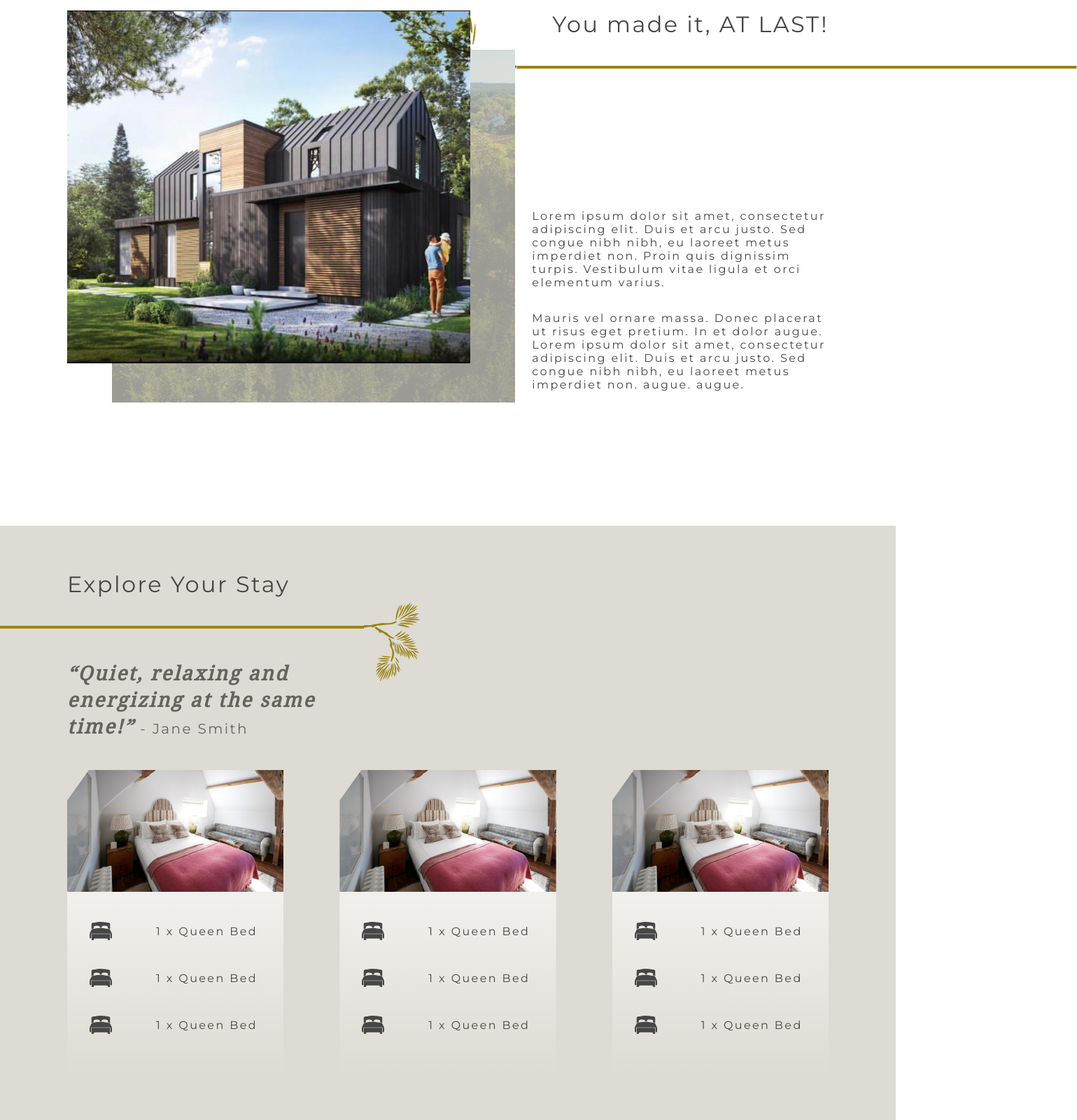
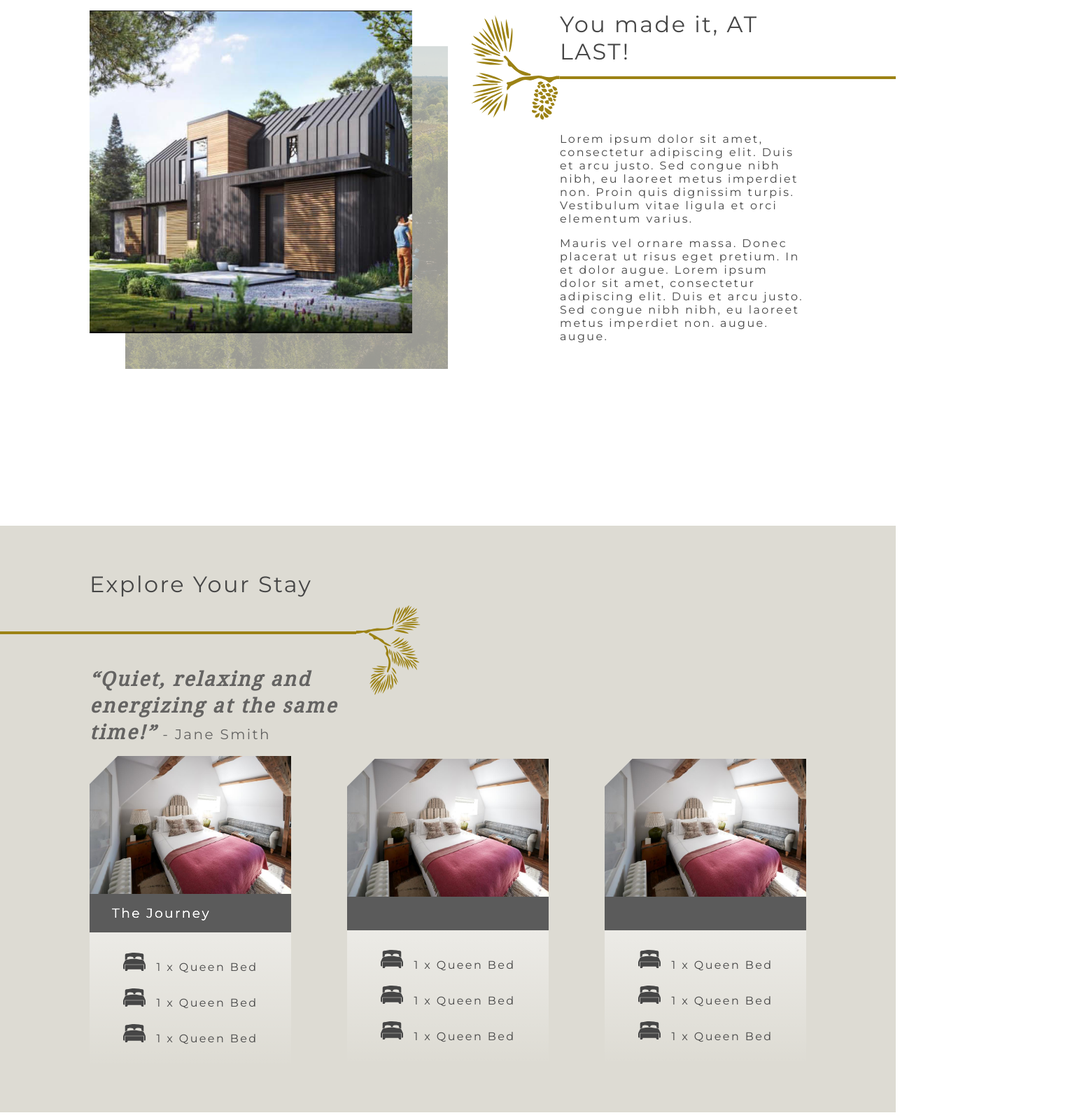
Before and after one commit to Jam52/innatlast, a React (Create React App) app: page / in a window 1280 px wide. Shown: the part 849-2449 px from the top of the page at 70% size, 1539 px wide, since content can reach past the window. Built offline with nearby package versions, Linux system fonts and the light colour scheme.

Commit message:
fix room card

```diff
--- a/src/components/Divider.js
+++ b/src/components/Divider.js
@@ -12,30 +12,24 @@ const Divider = (props) => {
 const Wrapper = styled.div`
   grid-area: divider;
   position: relative;
-  margin: 2.5rem 0 0 0;
-  width: 100%;
-  transform: ${({ left }) =>
-    left ? ' translateY(-49.5%) scaleX(-1) translateX(5%)' : ''};
+  width: 90%;
+  transform: ${({ left }) => (left ? ' translateY(-49.5%) scaleX(-1) ' : '')};
   &::before {
     content: '';
     position: absolute;
     right: 0;
     height: 3.5px;
-    width: 50rem;
+    width: 100vw;
     background-color: var(--accent);
   }
   img {
-    width: 5rem;
+    width: 16vmin;
     position: absolute;
     transform: translateY(-49.5%);
-    right: -5rem;
+    right: -16vmin;
   }
 
-  @media (min-width: 786px) {
-    img {
-      width: 7rem;
-      right: -7rem;
-    }
+  @media (min-width: 850px) {
   }
 `;
 
--- a/src/components/LargeImageContainer.js
+++ b/src/components/LargeImageContainer.js
@@ -25,11 +25,8 @@ const LargeImageContainer = ({ imageOne, imageTwo }) => {
 
 const Wrapper = styled.div`
   position: relative;
-  height: 70vh;
-  width: 80vh;
-  max-width: 80vw;
-  max-height: 80vw;
-  grid-area: image;
+  height: 100%;
+  width: 100%;
 
   .image-one {
     position: absolute;
--- a/src/components/Overview.js
+++ b/src/components/Overview.js
@@ -6,16 +6,17 @@ const Overview = (props) => {
   return (
     <div className="section container">
       <Wrapper>
-        <div className="heading align">
-          <h1 className="header para">You made it, AT LAST!</h1>
+        <div className="header align flow">
+          <h1 className="para">You made it, AT LAST!</h1>
           <Divider left />
         </div>
-
-        <LargeImageContainer
-          imageOne={props.imageOne}
-          imageTwo={props.imageTwo}
-        />
-        <div className="paragraph align">{props.children}</div>
+        <div className="image">
+          <LargeImageContainer
+            imageOne={props.imageOne}
+            imageTwo={props.imageTwo}
+          />
+        </div>
+        <div className="paragraph align flow">{props.children}</div>
       </Wrapper>
     </div>
   );
@@ -24,19 +25,19 @@ const Overview = (props) => {
 const Wrapper = styled.section`
   display: grid;
   grid-template-columns: 1fr;
-  grid-template-rows: repeat(4, auto);
+  grid-template-rows: auto 80vmin auto;
   grid-template-areas:
     'header'
-    'divider'
     'image'
     'para';
-  row-gap: 3rem;
+  row-gap: 5rem;
 
-  .align {
-    display: flex;
-    flex-direction: column;
-    align-items: flex-end;
+  .image {
+    grid-area: image;
+    width: 80vw;
+    height: 80vw;
   }
+
   .paragraph {
     grid-area: para;
   }
@@ -44,15 +45,29 @@ const Wrapper = styled.section`
     grid-area: header;
   }
 
-  @media (min-width: 786px) {
-    grid-template-columns: 1fr 1fr;
-    grid-template-rows: auto auto auto;
+  .align {
+    margin-left: 15vw;
+  }
+
+  @media (min-width: 550px) {
+    row-gap: 7rem;
+  }
+
+  @media (min-width: 850px) {
+    grid-template-columns: 1fr auto;
+    grid-template-rows: auto 1fr;
     grid-template-areas:
       'image header'
-      'image divider'
       'image para';
-    row-gap: 1.5rem;
-    column-gap: 1rem;
+    column-gap: 20vmin;
+    row-gap: 5rem;
+    .align {
+      margin-left: 0;
+    }
+    .image {
+      width: 40vw;
+      height: 40vw;
+    }
   }
 `;
 
--- a/src/components/RoomCard.js
+++ b/src/components/RoomCard.js
@@ -3,12 +3,16 @@ import styled from 'styled-components';
 const RoomCard = (props) => {
   return (
     <Wrapper>
-      <img src={`/images/${props.image.src}`} alt={props.image.alt}></img>
-      <h3>{props.title}</h3>
-      <div className="details flow flow--md">
+      <img
+        className="image"
+        src={`/images/${props.image.src}`}
+        alt={props.image.alt}
+      ></img>
+      <h3 className="bg-dark">{props.title}</h3>
+      <div className="details flow">
         {props.details.map((detail, index) => {
           return (
-            <div key={index} className="detail space">
+            <div key={index} className="details-item space">
               <img src={`/images/${detail.src}`} alt={detail.alt} />
               <p>{detail.text}</p>
             </div>
@@ -20,26 +24,52 @@ const RoomCard = (props) => {
 };
 
 const Wrapper = styled.article`
-  clip-path: polygon(10% 0%, 100% 0%, 100% 100%, 0% 100%, 0% 10%);
+  clip-path: polygon(5vh 0%, 100% 0%, 100% 100%, 0% 100%, 0% 5vh);
   width: 100%;
+  max-width: 20rem;
+  margin: auto;
   background: var(--gradient-white);
-  transition: all 0.3s;
+  transition: all 1s;
+  display: flex;
+  flex-direction: column;
+  align-items: center;
+  cursor: pointer;
+
   &:hover {
-    box-shadow: var(--box-shadow);
+    box-shadow: 5px 10px #888888;
     background: white;
+
+    h3 {
+      filter: brightness(1);
+    }
+
+    .image {
+    }
   }
 
-  img {
+  h3 {
+    width: 100%;
+    transition: all 1s;
+    min-height: 3rem;
+    margin: 0;
+    padding: 1rem 2rem;
+    filter: brightness(1.3);
+  }
+
+  .image {
     height: 40%;
     width: 100%;
     object-fit: cover;
   }
 
-  .detail {
-    margin: 0.5rem 2rem;
+  .details {
+    padding: 1.5rem 1rem 2rem 1rem;
+  }
+
+  .details-item {
     flex-direction: row;
     align-items: center;
-    max-width: 15rem;
+    justify-content: center;
     img {
       width: 2rem;
     }
--- a/src/components/nav/NavBar.js
+++ b/src/components/nav/NavBar.js
@@ -67,7 +67,6 @@ const Navbar = (props) => {
 
 const NavWrapper = styled.nav`
   position: relative;
-  width: 70vw;
   padding: 2rem 0;
   transition: all 0.3s;
   height: ${({ isOpen }) => (isOpen ? '100vh' : '6.5rem')};
--- a/src/index.css
+++ b/src/index.css
@@ -33,7 +33,11 @@ body {
   letter-spacing: 0.15rem;
   -webkit-font-smoothing: antialiased;
   -moz-osx-font-smoothing: grayscale;
+  overflow-x: hidden;
+}
 
+html {
+  overflow-x: hidden;
 }
 
 
@@ -41,11 +45,15 @@ body {
 
 p, h1, h2, h3, h4, h5, h6 {
   color: var(--dark);
+  margin: 0;
 }
 
 h1, .h1 {
-  margin:0;
   font-size: 2rem;
+  font-weight: 400;
+}
+
+h3, .h3 {
   font-weight: 400;
 }
 
@@ -59,6 +67,7 @@ h1, .h1 {
   font-weight: 700;
   font-family: var(--font-title);
   opacity: 0.8;
+  max-width: 30ch;
 }
 
 .quote span {
@@ -72,6 +81,10 @@ h1, .h1 {
 
 .bg-primary {
   background-color: var(--primary);
+}
+.bg-dark {
+  background-color: var(--dark);
+  color: white;
 }
 
 /* Components */
@@ -99,9 +112,9 @@ h1, .h1 {
 /* Layout */
 
 .container {
-  width: 85vw;
+  width: 80vw;
   margin: auto;
-  max-width: 1500px;
+  max-width: 200rem;
 }
 
 .section {
@@ -148,7 +161,7 @@ h1, .h1 {
 .card-container {
   width: 100%;
   display: grid;
-  grid-template-columns: repeat(auto-fill, minmax(14rem, 1fr));
+  grid-template-columns: repeat(auto-fit, minmax(14rem, 1fr));
   column-gap: 5rem;
   row-gap: 3rem;
 }
@@ -163,3 +176,10 @@ h1, .h1 {
   }
 
 }
+
+@media (min-width: 1800px) {
+  body {
+    font-size: 1.3rem;
+  }
+
+}
--- a/src/views/LandingPage.js
+++ b/src/views/LandingPage.js
@@ -7,7 +7,7 @@ const LandingPage = (props) => {
   return (
     <Wrapper>
       <div className="section landing content">
-        <img className="logo" src="/images/logo.svg" alt="logo" />
+        <img className="logo" src="/images/logo.svg" alt="logo" id="content" />
       </div>
       <Overview
         imageOne={{
@@ -50,6 +50,7 @@ const LandingPage = (props) => {
                 { src: 'bed.svg', alt: '', text: '1 x Queen Bed' },
                 { src: 'bed.svg', alt: '', text: '1 x Queen Bed' },
               ]}
+              title="The Journey"
             />
             <RoomCard
               image={{ src: 'room1.jpg', alt: '' }}
```
